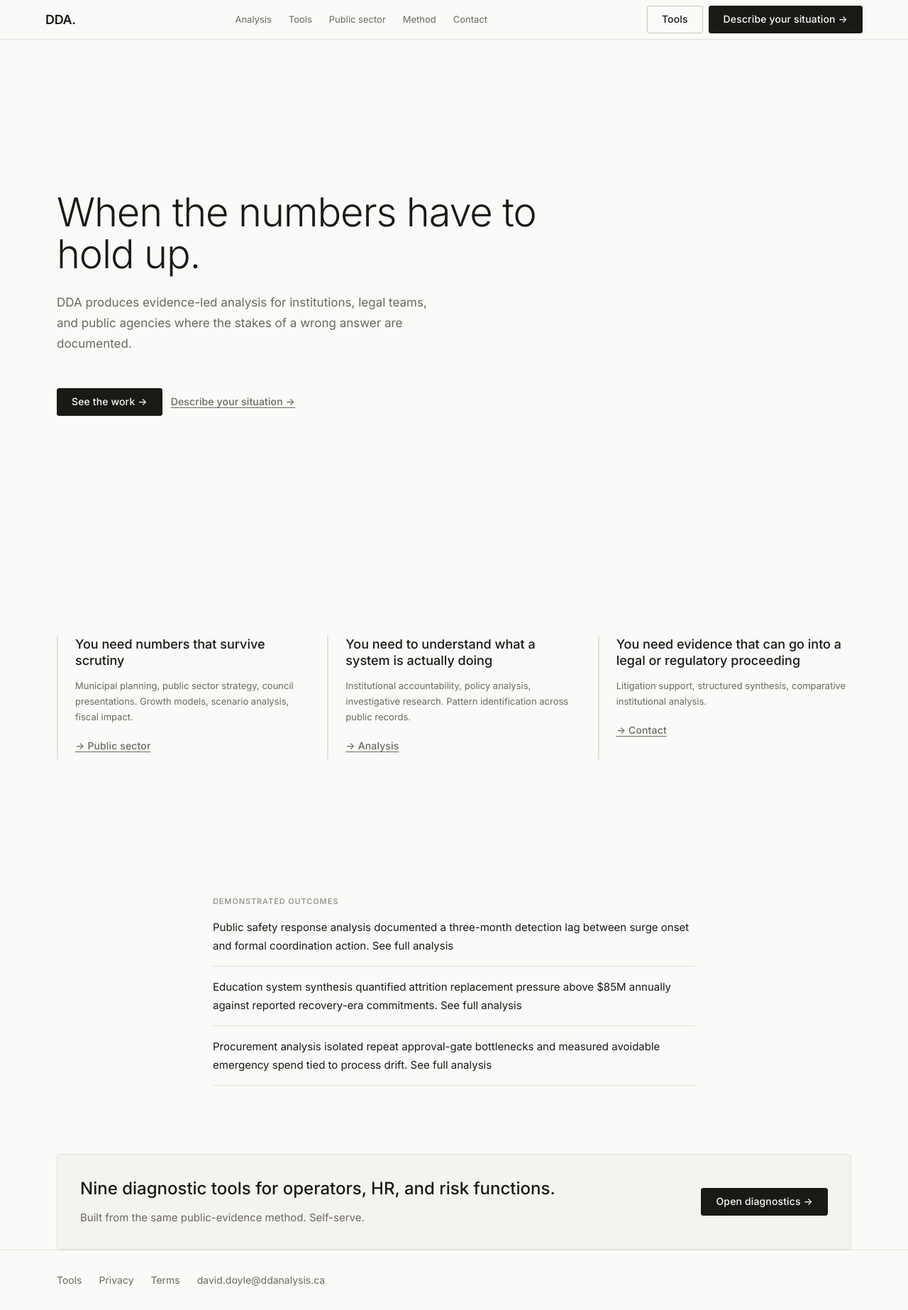
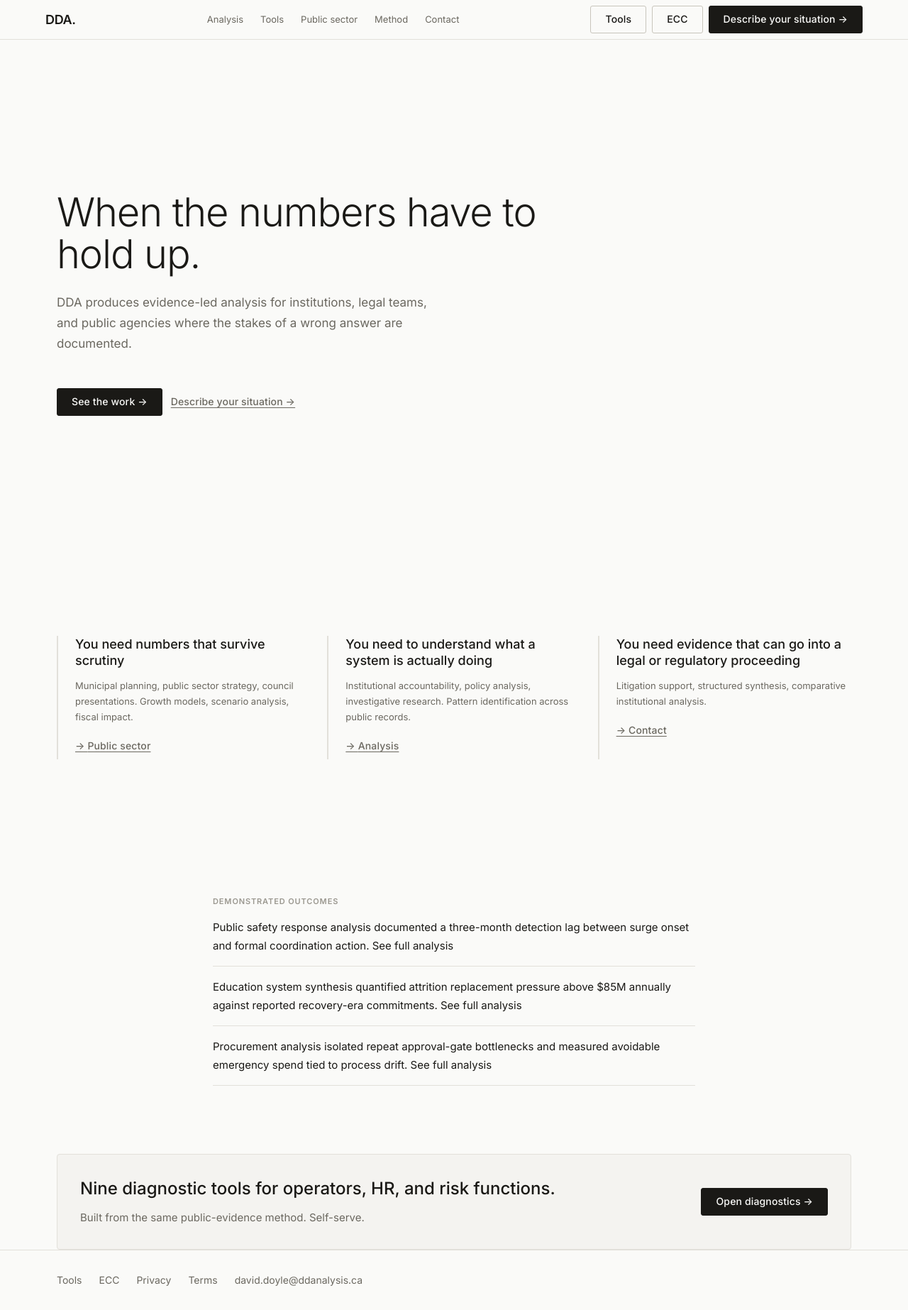
Before and after one commit to davidoyle/DDA, a React (Vite) app: page / in a window 1280 px wide. Shown: the whole page at 71% size. Built offline with nearby package versions, Linux system fonts and the light colour scheme.

Commit message:
Add clickable ECC entry points in site navigation

```diff
--- a/src/components/Layout.tsx
+++ b/src/components/Layout.tsx
@@ -37,6 +37,7 @@ const Layout = () => {
 
           <div className="hidden md:flex items-center gap-2">
             <Link to="/tools" className="btn-secondary">Tools</Link>
+            <Link to="/internal/ecc" className="btn-secondary">ECC</Link>
             <Link to="/contact" className="btn-primary">
               Describe your situation →
             </Link>
@@ -61,6 +62,7 @@ const Layout = () => {
               </Link>
             ))}
             <Link to="/tools" onClick={() => setIsMobileMenuOpen(false)} className="btn-secondary w-full">Tools</Link>
+            <Link to="/internal/ecc" onClick={() => setIsMobileMenuOpen(false)} className="btn-secondary w-full">ECC</Link>
             <Link to="/contact" onClick={() => setIsMobileMenuOpen(false)} className="btn-primary w-full">
               Describe your situation →
             </Link>
@@ -75,6 +77,7 @@ const Layout = () => {
       <footer className="border-t px-6 lg:px-16 py-8" style={{ borderColor: 'var(--border)' }}>
         <div className="max-w-[1120px] mx-auto flex flex-wrap items-center gap-6 text-sm" style={{ color: 'var(--text-secondary)' }}>
           <Link to="/tools" className="hover:underline">Tools</Link>
+          <Link to="/internal/ecc" className="hover:underline">ECC</Link>
           <Link to="/privacy" className="hover:underline">Privacy</Link>
           <Link to="/terms" className="hover:underline">Terms</Link>
           <a href="mailto:david.doyle@ddanalysis.ca" className="hover:underline">david.doyle@ddanalysis.ca</a>
```
